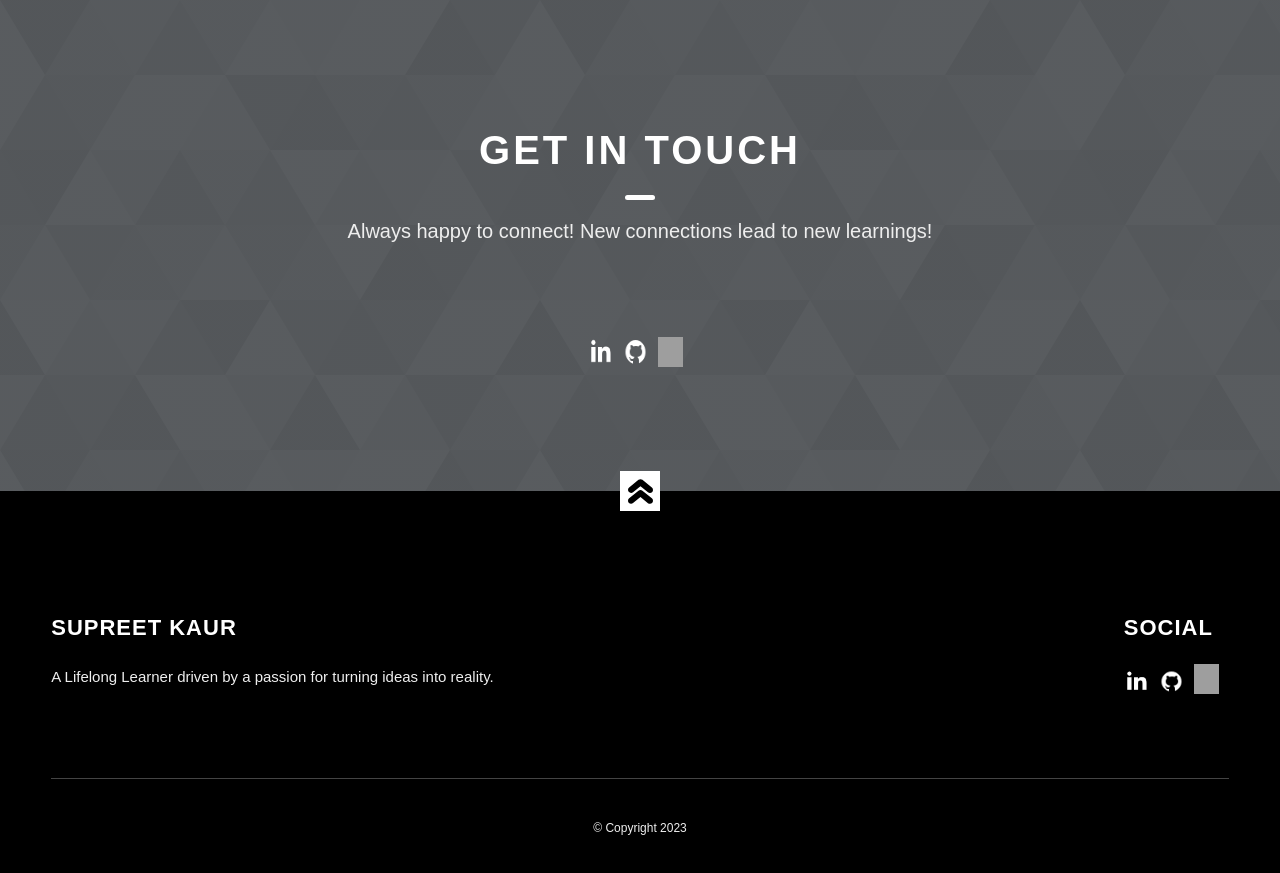
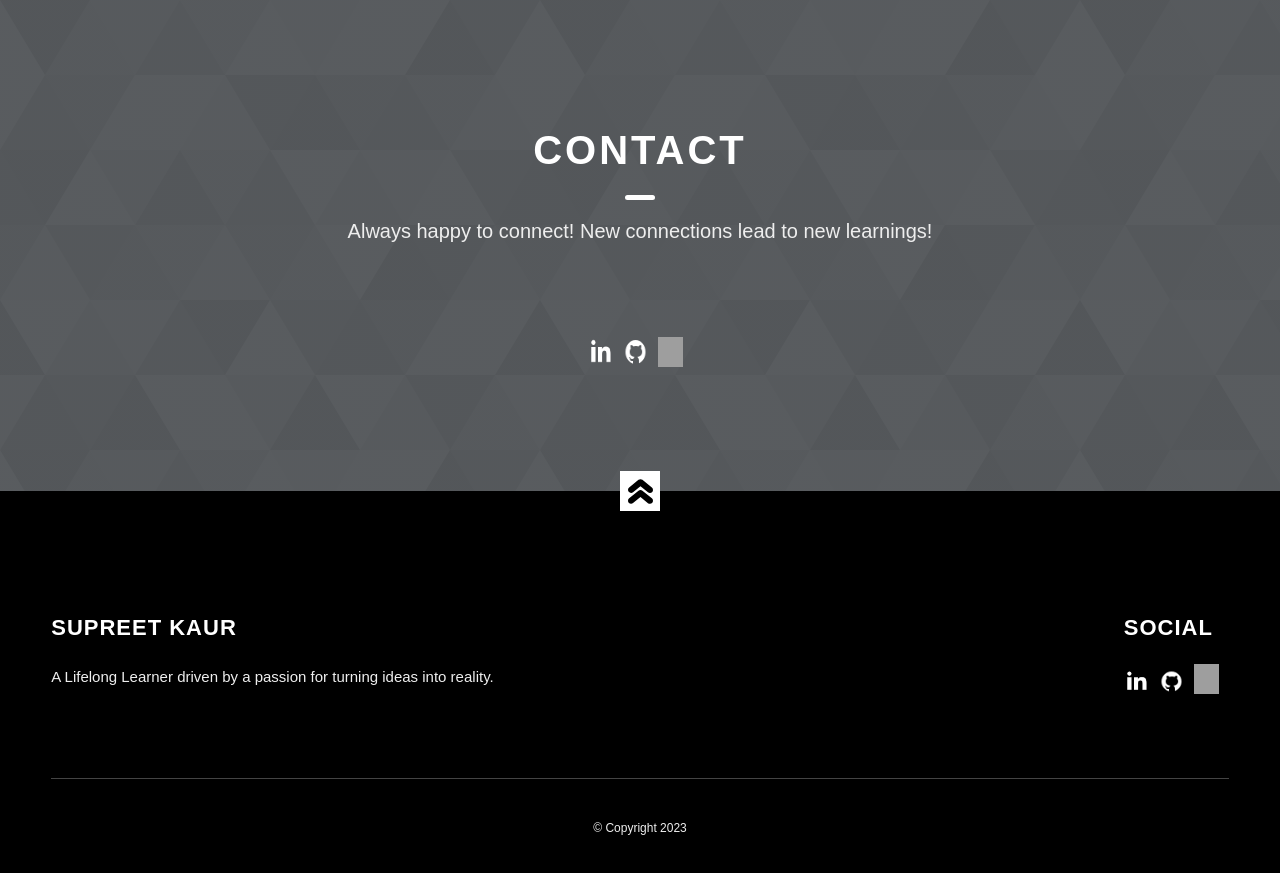
Before and after one commit to isupreetk/portfolio-website, a React (Create React App) app: page / in a window 1280 px wide. Shown: the part 6080-6953 px from the top of the page. Built offline with nearby package versions, Linux system fonts and the light colour scheme; grey boxes are pictures that could not be loaded.

Commit message:
contact section heading change

```diff
--- a/src/components/Contact/Contact.jsx
+++ b/src/components/Contact/Contact.jsx
@@ -7,9 +7,7 @@ function Contact() {
     <section id="contact" class="contact sec-pad dynamicBg">
       <div class="main-container">
         <h2 class="heading heading-sec heading-sec__mb-med">
-          <span class="heading-sec__main heading-sec__main--lt">
-            Get in Touch
-          </span>
+          <span class="heading-sec__main heading-sec__main--lt">Contact</span>
           <span class="heading-sec__sub heading-sec__sub--lt">
             Always happy to connect! New connections lead to new learnings!
             {/* Please feel free to reach out if you have any questions or would
```
